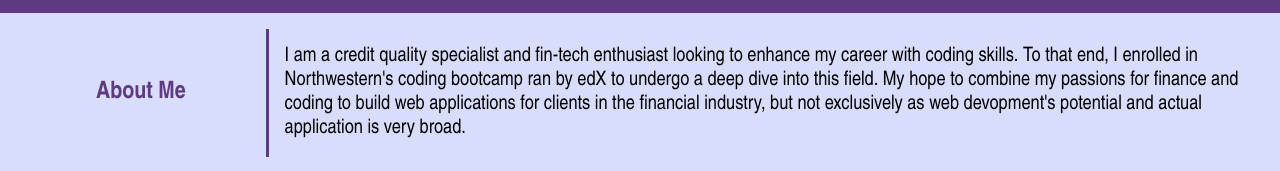
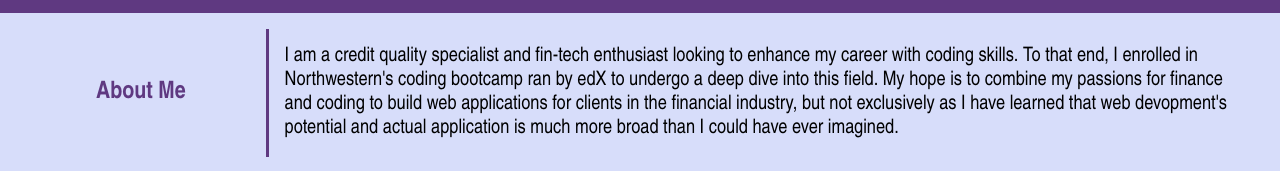
Before and after one commit to stuartgosborn/SGOsborn-WebDev-Portfolio, a plain HTML site: page index.html in a window 1280 px wide. Shown: the part 171-342 px from the top of the page. Drawn offline with Linux system fonts and the light colour scheme.

Commit message:
Refining language in about me.

```diff
--- a/index.html
+++ b/index.html
@@ -36,10 +36,10 @@
             I am a credit quality specialist and fin-tech enthusiast looking to
             enhance my career with coding skills. To that end, I enrolled in
             Northwestern's coding bootcamp ran by edX to undergo a deep dive
-            into this field. My hope to combine my passions for finance and
+            into this field. My hope is to combine my passions for finance and
             coding to build web applications for clients in the financial
-            industry, but not exclusively as web devopment's potential and
-            actual application is very broad.
+            industry, but not exclusively as I have learned that web devopment's potential and
+            actual application is much more broad than I could have ever imagined.
           </p>
         </section>
       </article>
```
